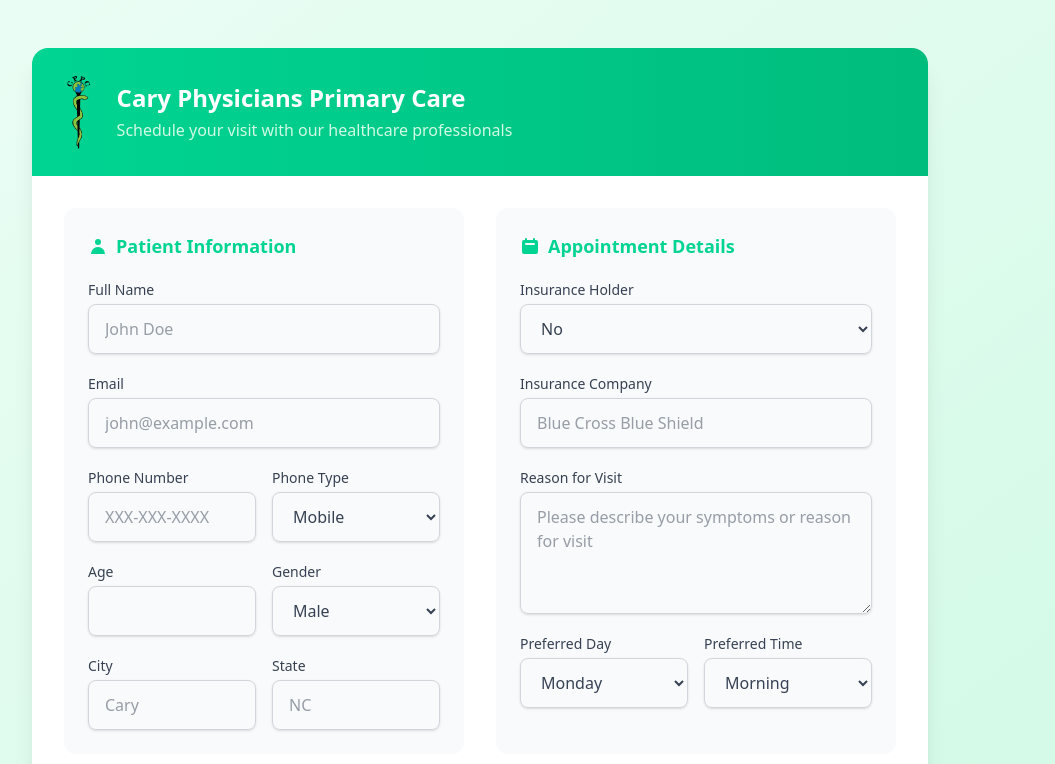
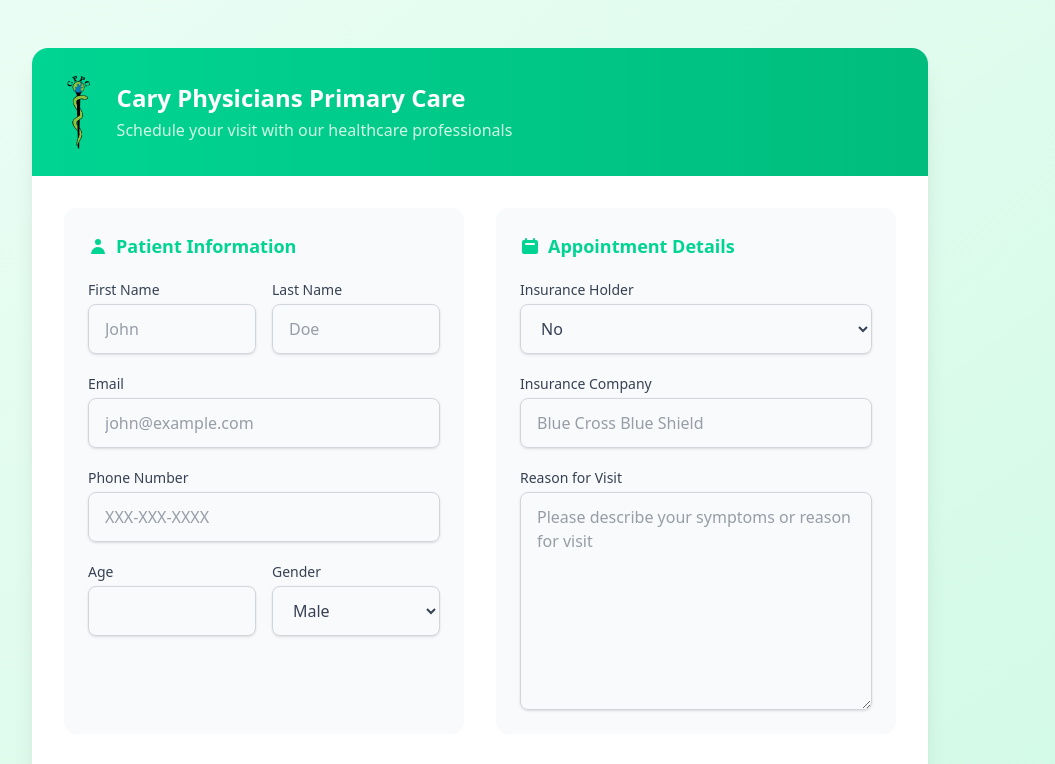
Before and after one commit to AbuBakarSheraz/cary_physicians, a React (Vite) app: page /create-appointments in a window 1280 px wide. Shown: the top 764 px of the page, without its empty margins (160-1215 px from the left). Built offline with nearby package versions, Linux system fonts and the light colour scheme.

Commit message:
adminpanel and appointmnt system 1.3

```diff
--- a/src/Router.jsx
+++ b/src/Router.jsx
@@ -8,7 +8,8 @@
 import ServicesMain from './components/sections/ServiceMain.jsx';
 import ProtectedRoute from './auth/ProtectedRoute.jsx';
 import Admin from './pages/Admin.jsx';
-import Loginadmin from './auth/Loginadmin.jsx'; // Import the Login component
+// import Loginadmin from './auth/Loginadmin.jsx'; // Import the Login component
+import Loginadmin from './auth/Loginadmin.jsx';
 import AppointmentsTable from './components/appointments/AppointmentsTable.jsx';
 import AppointmentForm from './components/appointments/AppointmentForm.jsx';
 
--- a/src/components/appointments/AppointmentDetailModal.jsx
+++ b/src/components/appointments/AppointmentDetailModal.jsx
@@ -1,6 +1,12 @@
 import React from 'react';
 
 const AppointmentDetailModal = ({ appointment, onClose }) => {
+  // Format the full name from first_name and last_name
+  const fullName = `${appointment.first_name} ${appointment.last_name}`;
+
+  // Format the date and time
+  const formattedDateTime = new Date(appointment.created_at).toLocaleString();
+
   return (
     <div className="fixed inset-0 bg-gray-600 bg-opacity-50 flex items-center justify-center z-50">
       <div className="bg-white rounded-lg shadow-xl max-w-2xl w-full max-h-full overflow-y-auto">
@@ -22,7 +28,7 @@
               <div className="space-y-2">
                 <div>
                   <span className="text-sm font-medium text-gray-500">Full Name:</span>
-                  <p className="mt-1">{appointment.full_name}</p>
+                  <p className="mt-1">{fullName}</p>
                 </div>
                 <div>
                   <span className="text-sm font-medium text-gray-500">Email:</span>
@@ -30,15 +36,11 @@
                 </div>
                 <div>
                   <span className="text-sm font-medium text-gray-500">Phone:</span>
-                  <p className="mt-1">{appointment.phone_number} ({appointment.phone_type})</p>
+                  <p className="mt-1">{appointment.phone_number}</p>
                 </div>
                 <div>
                   <span className="text-sm font-medium text-gray-500">Age & Gender:</span>
                   <p className="mt-1">{appointment.age} years, {appointment.gender}</p>
-                </div>
-                <div>
-                  <span className="text-sm font-medium text-gray-500">Location:</span>
-                  <p className="mt-1">{appointment.city}, {appointment.state}</p>
                 </div>
               </div>
             </div>
@@ -48,7 +50,7 @@
               <div className="space-y-2">
                 <div>
                   <span className="text-sm font-medium text-gray-500">Insurance Holder:</span>
-                  <p className="mt-1">{appointment.insurance_holder || 'Not specified'}</p>
+                  <p className="mt-1">{appointment.insurance_holder}</p>
                 </div>
                 <div>
                   <span className="text-sm font-medium text-gray-500">Insurance Company:</span>
@@ -59,12 +61,12 @@
                   <p className="mt-1">{appointment.reason}</p>
                 </div>
                 <div>
-                  <span className="text-sm font-medium text-gray-500">Preferred Schedule:</span>
-                  <p className="mt-1">{appointment.preferred_day}, {appointment.preferred_time}</p>
+                  <span className="text-sm font-medium text-gray-500">Created At:</span>
+                  <p className="mt-1">{formattedDateTime}</p>
                 </div>
                 <div>
-                  <span className="text-sm font-medium text-gray-500">Created At:</span>
-                  <p className="mt-1">{new Date(appointment.created_at).toLocaleString()}</p>
+                  <span className="text-sm font-medium text-gray-500">Appointment ID:</span>
+                  <p className="mt-1">#{appointment.id}</p>
                 </div>
               </div>
             </div>
--- a/src/components/appointments/AppointmentForm.jsx
+++ b/src/components/appointments/AppointmentForm.jsx
@@ -6,19 +6,15 @@
 const AppointmentForm = () => {
   const navigate = useNavigate();
   const [formData, setFormData] = useState({
-    full_name: '',
+    first_name: '',
+    last_name: '',
     email: '',
     phone_number: '',
-    phone_type: 'Mobile',
     age: '',
     gender: 'Male',
-    city: '',
-    state: '',
     insurance_holder: 'no',
     insurance_company: '',
-    reason: '',
-    preferred_day: 'Monday',
-    preferred_time: 'Morning'
+    reason: ''
   });
 
   const [submitting, setSubmitting] = useState(false);
@@ -41,19 +37,15 @@
         setSuccess(true);
         // Reset form after successful submission
         setFormData({
-          full_name: '',
+          first_name: '',
+          last_name: '',
           email: '',
           phone_number: '',
-          phone_type: 'Mobile',
           age: '',
           gender: 'Male',
-          city: '',
-          state: '',
           insurance_holder: 'no',
           insurance_company: '',
-          reason: '',
-          preferred_day: 'Monday',
-          preferred_time: 'Morning'
+          reason: ''
         });
 
         // Redirect to thank you page or admin dashboard if an admin is using this form
@@ -80,7 +72,7 @@
           {/* Header section with gradient background */}
           <div className="bg-gradient-to-r from-emerald-400 to-emerald-500 px-8 py-6 text-white">
             <div className="flex items-center space-x-6">
-              <div className=" rounded-full">
+              <div className="rounded-full">
                 <img src={img} alt="logo" className="h-20 w-auto" />
               </div>
               <div>
@@ -105,7 +97,7 @@
                 <svg xmlns="http://www.w3.org/2000/svg" className="h-5 w-5" viewBox="0 0 20 20" fill="currentColor">
                   <path fillRule="evenodd" d="M10 18a8 8 0 100-16 8 8 0 000 16zm3.707-9.293a1 1 0 00-1.414-1.414L9 10.586 7.707 9.293a1 1 0 00-1.414 1.414l2 2a1 1 0 001.414 0l4-4z" clipRule="evenodd" />
                 </svg>
-                <p>Your appointment has been successfully scheduled. We will contact you shortly to confirm.</p>
+                <p>Your appointment request had been submitted successfully. One of the staff member will contact you during business hours to confirm the appointment.</p>
               </div>
             )}
 
@@ -121,18 +113,33 @@
                   </h3>
 
                   <div className="space-y-5">
+                    <div className="grid grid-cols-2 gap-4">
                       <div>
-                      <label htmlFor="full_name" className="block text-sm font-medium text-gray-700">Full Name</label>
+                        <label htmlFor="first_name" className="block text-sm font-medium text-gray-700">First Name</label>
                         <input
                           type="text"
-                        id="full_name"
-                        name="full_name"
-                        value={formData.full_name}
+                          id="first_name"
+                          name="first_name"
+                          value={formData.first_name}
                           onChange={handleChange}
                           required
                           className="mt-1 block w-full border border-gray-300 rounded-lg shadow-sm py-3 px-4 focus:outline-none focus:ring-2 focus:ring-emerald-200 focus:border-transparent text-gray-700"
-                        placeholder="John Doe"
+                          placeholder="John"
                         />
+                      </div>
+                      <div>
+                        <label htmlFor="last_name" className="block text-sm font-medium text-gray-700">Last Name</label>
+                        <input
+                          type="text"
+                          id="last_name"
+                          name="last_name"
+                          value={formData.last_name}
+                          onChange={handleChange}
+                          required
+                          className="mt-1 block w-full border border-gray-300 rounded-lg shadow-sm py-3 px-4 focus:outline-none focus:ring-2 focus:ring-emerald-200 focus:border-transparent text-gray-700"
+                          placeholder="Doe"
+                        />
+                      </div>
                     </div>
 
                     <div>
@@ -149,7 +156,6 @@
                       />
                     </div>
 
-                    <div className="grid grid-cols-2 gap-4">
                     <div>
                       <label htmlFor="phone_number" className="block text-sm font-medium text-gray-700">Phone Number</label>
                       <input
@@ -162,22 +168,6 @@
                         placeholder="XXX-XXX-XXXX"
                         className="mt-1 block w-full border border-gray-300 rounded-lg shadow-sm py-3 px-4 focus:outline-none focus:ring-2 focus:ring-emerald-200 focus:border-transparent text-gray-700"
                       />
-                      </div>
-
-                      <div>
-                        <label htmlFor="phone_type" className="block text-sm font-medium text-gray-700">Phone Type</label>
-                        <select
-                          id="phone_type"
-                          name="phone_type"
-                          value={formData.phone_type}
-                          onChange={handleChange}
-                          className="mt-1 block w-full border border-gray-300 rounded-lg shadow-sm py-3 px-4 focus:outline-none focus:ring-2 focus:ring-emerald-200 focus:border-transparent text-gray-700"
-                        >
-                          <option>Mobile</option>
-                          <option>Home</option>
-                          <option>Work</option>
-                        </select>
-                      </div>
                     </div>
 
                     <div className="grid grid-cols-2 gap-4">
@@ -212,36 +202,7 @@
                       </div>
                     </div>
 
-                    <div className="grid grid-cols-2 gap-4">
-                      <div>
-                        <label htmlFor="city" className="block text-sm font-medium text-gray-700">City</label>
-                        <input
-                          type="text"
-                          id="city"
-                          name="city"
-                          value={formData.city}
-                          onChange={handleChange}
-                          required
-                          className="mt-1 block w-full border border-gray-300 rounded-lg shadow-sm py-3 px-4 focus:outline-none focus:ring-2 focus:ring-emerald-200 focus:border-transparent text-gray-700"
-                          placeholder="Cary"
-                        />
-                      </div>
 
-                      <div>
-                        <label htmlFor="state" className="block text-sm font-medium text-gray-700">State</label>
-                        <input
-                          type="text"
-                          id="state"
-                          name="state"
-                          value={formData.state}
-                          onChange={handleChange}
-                          required
-                          maxLength="2"
-                          placeholder="NC"
-                          className="mt-1 block w-full border border-gray-300 rounded-lg shadow-sm py-3 px-4 focus:outline-none focus:ring-2 focus:emerald-200 focus:border-transparent text-gray-700"
-                        />
-                      </div>
-                    </div>
                   </div>
                 </div>
 
@@ -287,49 +248,13 @@
                       <textarea
                         id="reason"
                         name="reason"
-                        rows="4"
+                        rows="8"
                         value={formData.reason}
                         onChange={handleChange}
                         required
                         className="mt-1 block w-full border border-gray-300 rounded-lg shadow-sm py-3 px-4 focus:outline-none focus:ring-2 focus:ring-emerald-200 focus:border-transparent text-gray-700"
                         placeholder="Please describe your symptoms or reason for visit"
                       ></textarea>
-                    </div>
-
-                    <div className="grid grid-cols-2 gap-4">
-                      <div>
-                        <label htmlFor="preferred_day" className="block text-sm font-medium text-gray-700">Preferred Day</label>
-                        <select
-                          id="preferred_day"
-                          name="preferred_day"
-                          value={formData.preferred_day}
-                          onChange={handleChange}
-                          className="mt-1 block w-full border border-gray-300 rounded-lg shadow-sm py-3 px-4 focus:outline-none focus:ring-2 focus:ring-emerald-200
-                           focus:border-transparent text-gray-700"
-                        >
-                          <option>Monday</option>
-                          <option>Tuesday</option>
-                          <option>Wednesday</option>
-                          <option>Thursday</option>
-                          <option>Friday</option>
-                          <option>Saturday</option>
-                        </select>
-                      </div>
-
-                      <div>
-                        <label htmlFor="preferred_time" className="block text-sm font-medium text-gray-700">Preferred Time</label>
-                        <select
-                          id="preferred_time"
-                          name="preferred_time"
-                          value={formData.preferred_time}
-                          onChange={handleChange}
-                          className="mt-1 block w-full border border-gray-300 rounded-lg shadow-sm py-3 px-4 focus:outline-none focus:ring-2 focus:ring-emerald-200 focus:border-transparent text-gray-700"
-                        >
-                          <option>Morning</option>
-                          <option>Noon</option>
-                          <option>Evening</option>
-                        </select>
-                      </div>
                     </div>
                   </div>
                 </div>
--- a/src/components/appointments/AppointmentsTable.jsx
+++ b/src/components/appointments/AppointmentsTable.jsx
@@ -45,14 +45,13 @@
     }
   };
 
-  const handledelete = async(id) => {
+  const handleDelete = async(id) => {
     try {
         setLoading(true);
         const response = await appointmentService.deleteAppointmentById(id);
         if (response.success) {
           setAppointments((prev) => prev.filter((appt) => appt.id !== id));
           console.log("Appointment deleted successfully");
-
         }
       } catch (err) {
         setError('Failed to delete the appointment.');
@@ -60,7 +59,6 @@
       } finally {
         setLoading(false);
       }
-
   };
 
   return (
@@ -97,7 +95,8 @@
                   <th className="px-6 py-3 text-left text-[15px] font-medium text-gray-500 uppercase tracking-wider">Patient</th>
                   <th className="px-6 py-3 text-left text-[15px] font-medium text-gray-500 uppercase tracking-wider">Contact</th>
                   <th className="px-6 py-3 text-left text-[15px] font-medium text-gray-500 uppercase tracking-wider">Demographics</th>
-                  <th className="px-6 py-3 text-left text-[15px] font-medium text-gray-500 uppercase tracking-wider">Schedule</th>
+                  <th className="px-6 py-3 text-left text-[15px] font-medium text-gray-500 uppercase tracking-wider">Insurance</th>
+                  <th className="px-6 py-3 text-left text-[15px] font-medium text-gray-500 uppercase tracking-wider">Reason</th>
                   <th className="px-6 py-3 text-center text-[15px] font-medium text-gray-500 uppercase tracking-wider">Actions</th>
                 </tr>
               </thead>
@@ -106,40 +105,49 @@
                   appointments.map((appointment) => (
                     <tr key={appointment.id} className="hover:bg-gray-50">
                       <td className="px-6 py-4 whitespace-nowrap">
-                        <div className="text-sm font-medium text-gray-900">{appointment.full_name}</div>
+                        <div className="text-sm font-medium text-gray-900">
+                          {appointment.first_name} {appointment.last_name}
+                        </div>
                         {/* <div className="text-sm text-gray-500">ID: {appointment.id}</div> */}
                       </td>
                       <td className="px-6 py-4 whitespace-nowrap">
                         <div className="text-sm text-gray-900">{appointment.email}</div>
-                        <div className="text-sm text-gray-500">{appointment.phone_number} ({appointment.phone_type})</div>
+                        <div className="text-sm text-gray-500">{appointment.phone_number}</div>
                       </td>
                       <td className="px-6 py-4 whitespace-nowrap">
-                        <div className="text-sm text-gray-900">Age: {appointment.age}, {appointment.gender}</div>
-                        <div className="text-sm text-gray-500">{appointment.city}, {appointment.state}</div>
+                        <div className="text-sm text-gray-900">Age: {appointment.age}</div>
+                        <div className="text-sm text-gray-500">Gender: {appointment.gender}</div>
                       </td>
                       <td className="px-6 py-4 whitespace-nowrap">
-                        <div className="text-sm text-gray-900">{appointment.preferred_day}, {appointment.preferred_time}</div>
-                        <div className="text-sm text-gray-500">{new Date(appointment.created_at).toLocaleDateString()}</div>
+                        <div className="text-sm text-gray-900">Holder: {appointment.insurance_holder}</div>
+                        <div className="text-sm text-gray-500">
+                          {appointment.insurance_company ? appointment.insurance_company : 'N/A'}
+                        </div>
+                      </td>
+                      <td className="px-6 py-4">
+                        <div className="text-sm text-gray-900 max-w-xs truncate">
+                          {appointment.reason}
+                        </div>
                       </td>
                       <td className="px-6 py-4 whitespace-nowrap font-medium">
                         <button
                           onClick={() => handleViewDetails(appointment.id)}
                           className="text-blue-600 hover:text-blue-900 px-3 py-1 rounded-md hover:bg-blue-50 transition-colors"
                         >
-                          View Details
+                          View
                         </button>
                         <button
-                          onClick={() => handledelete(appointment.id)}
-                          className="text-blue-600 hover:text-blue-900 px-3 py-1 rounded-md hover:bg-blue-50 transition-colors"
+                          onClick={() => handleDelete(appointment.id)}
+                          className="text-red-600 hover:text-red-900 px-3 py-1 rounded-md hover:bg-red-50 transition-colors ml-2"
                         >
-                          Delete ppointment
+                          Delete
                         </button>
                       </td>
                     </tr>
                   ))
                 ) : (
                   <tr>
-                    <td colSpan="5" className="px-6 py-4 text-center text-sm text-gray-500">
+                    <td colSpan="6" className="px-6 py-4 text-center text-sm text-gray-500">
                       No appointments found
                     </td>
                   </tr>
--- a/src/pages/NotFound.jsx
+++ b/src/pages/NotFound.jsx
@@ -11,10 +11,10 @@
         The page you are looking for does not exist or has been moved.
       </p>
       <Link
-        to="/admin"
+        to="/"
         className="mt-6 px-6 py-3 text-white bg-yellow-500 hover:bg-yellow-600 rounded-lg shadow-lg transition"
       >
-        Go Back Admin Panel
+        Go Back Home
       </Link>
     </div>
   );
```
Lines whose indentation alone changed are shown as unchanged.
